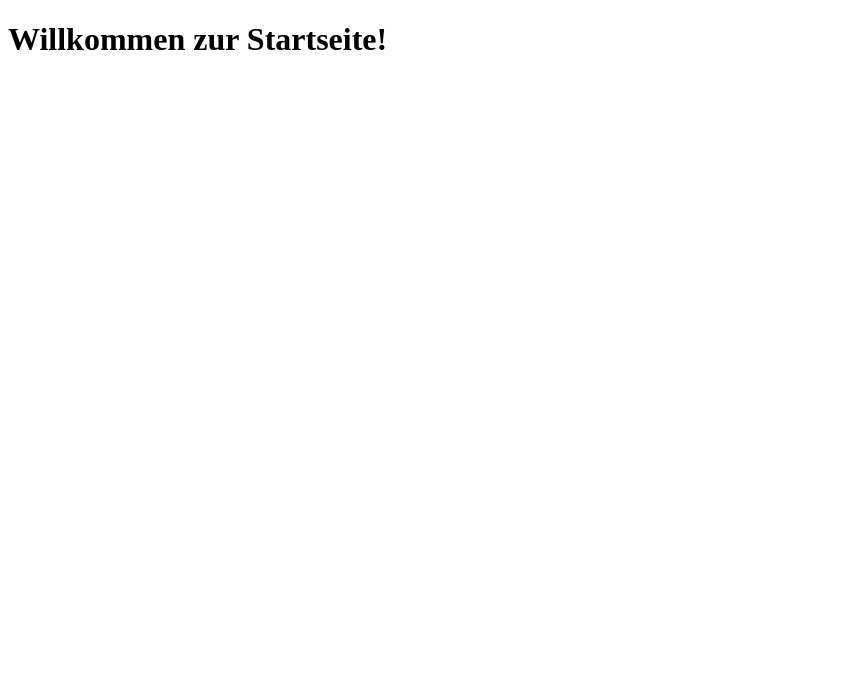
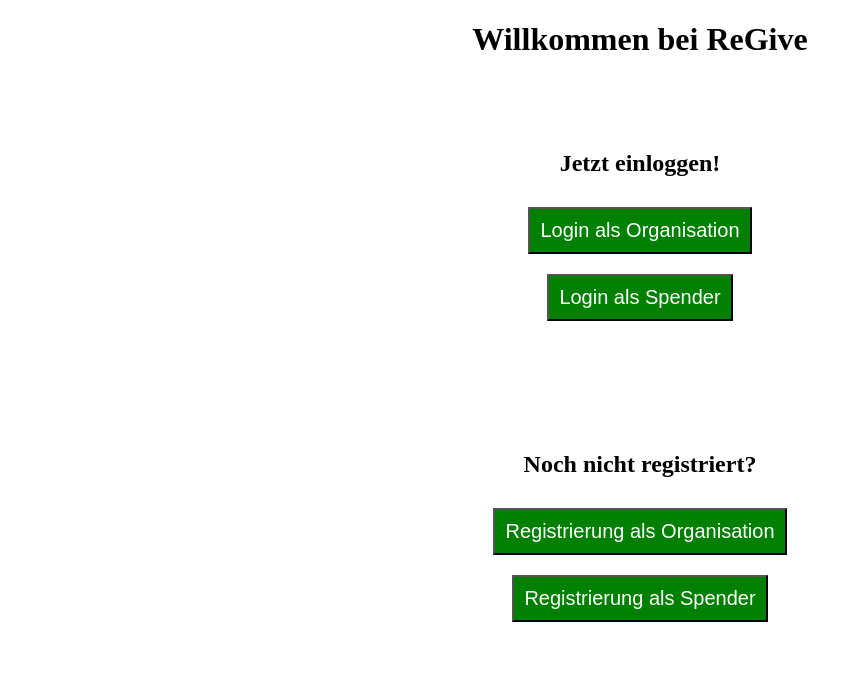
Before and after one commit to KlimLe/Projektseminar, a Flask app: page / in a window 1280 px wide. Shown: the top 681 px of the page, without its empty margins (0-862 px from the left). Run offline with Flask 3, Linux system fonts and the light colour scheme.

Commit message:
Startseite angepasst

```diff
--- a/static/style.css
+++ b/static/style.css
@@ -0,0 +1,13 @@
+body {
+    text-align: center;
+}
+button {
+    background-color: green;
+    color: white;
+    margin: 10px;
+    padding: 10px;
+    font-size: 20px;
+}
+div {
+    padding: 50px;
+}
--- a/templates/index.html
+++ b/templates/index.html
@@ -1,10 +1,23 @@
 <!DOCTYPE html>
-<html lang="en">
+<html lang="de">
 <head>
     <meta charset="UTF-8">
-    <title>Startseite</title>
+    <title>ReGive - Einloggen oder Registrieren</title>
+    <link rel="stylesheet" href="{{ url_for('static', filename='style.css') }}">
 </head>
 <body>
-    <h1>Willkommen zur Startseite!</h1>
+    <h1>Willkommen bei ReGive</h1>
+    <div>
+        <h2>Jetzt einloggen!</h2>
+        <button>Login als Organisation</button>
+        <br>
+        <button>Login als Spender</button>
+    </div>
+    <div>
+        <h2>Noch nicht registriert?</h2>
+        <button>Registrierung als Organisation</button>
+        <br>
+        <button>Registrierung als Spender</button>
+    </div>
 </body>
 </html>
```
